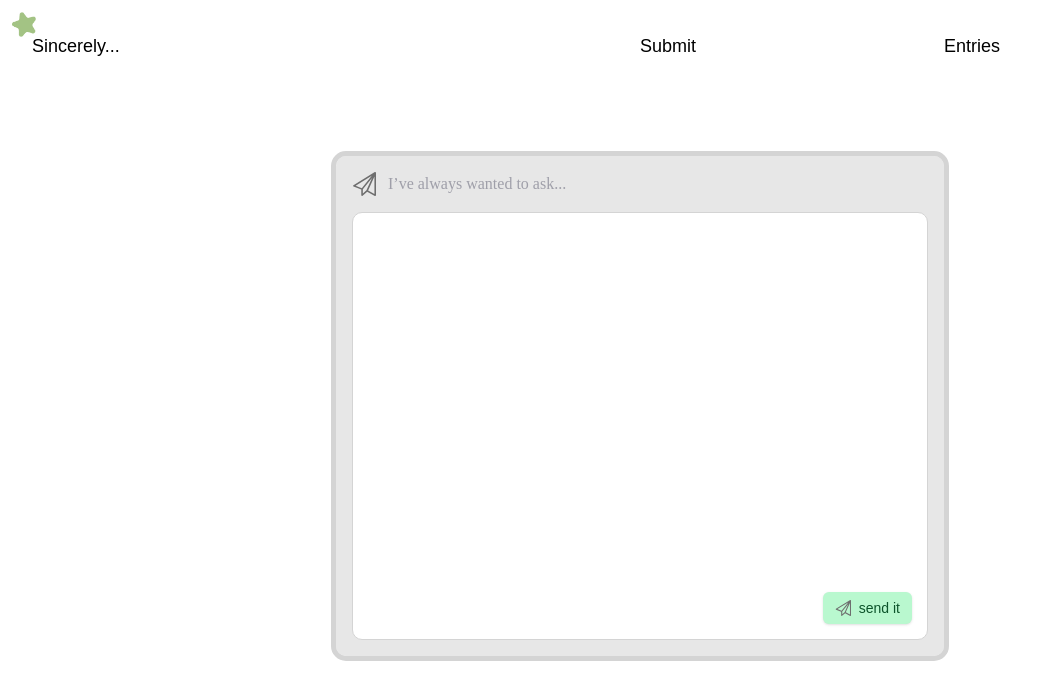
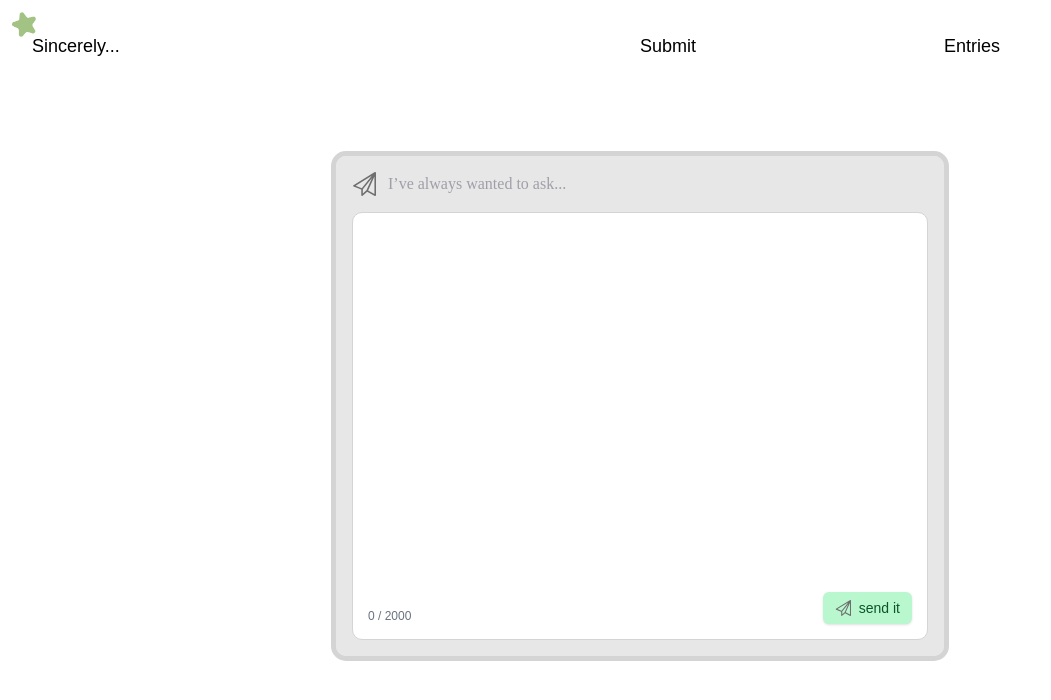
Before and after one commit to aviamb/sincerely, a Next.js app in the folder sincerely/: page / in a window 1280 px wide. Shown: the top 700 px of the page, without its empty margins (0-1051 px from the left). Built offline with nearby package versions, Linux system fonts and the light colour scheme; no server answers; the database is empty; a web font is replaced by a local one.

Commit message:
Added character limit

```diff
--- a/sincerely/src/app/components/submit/Textbox.tsx
+++ b/sincerely/src/app/components/submit/Textbox.tsx
@@ -38,11 +38,15 @@ const Textbox = () => {
                 <textarea
                     value={entry}
                     onChange={(e) => setEntry(e.target.value)}
+                    maxLength={2000}
                     className="w-full h-full resize-none rounded-[10px] bg-white p-4 border border-neutral-300 text-zinc-500 font-mono placeholder:text-zinc-400 placeholder:italic focus:outline-none"
                     placeholder=""
                 />
                 <div className="absolute bottom-4 right-4">
                     <SendButton onClick={handleAddEntry} />
+                </div>
+                <div className="absolute bottom-4 left-4 text-xs text-gray-500">
+                    {entry.length} / 2000
                 </div>
             </div>
         </div>
```
